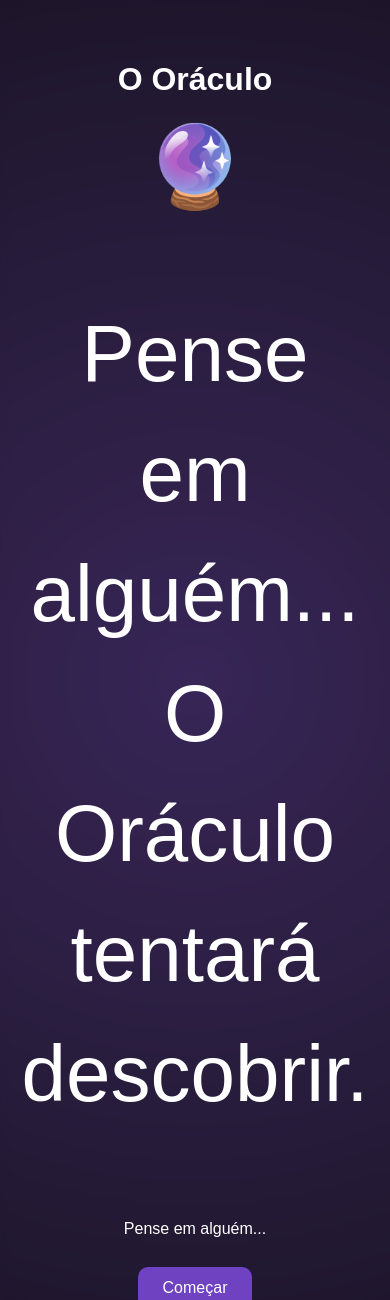
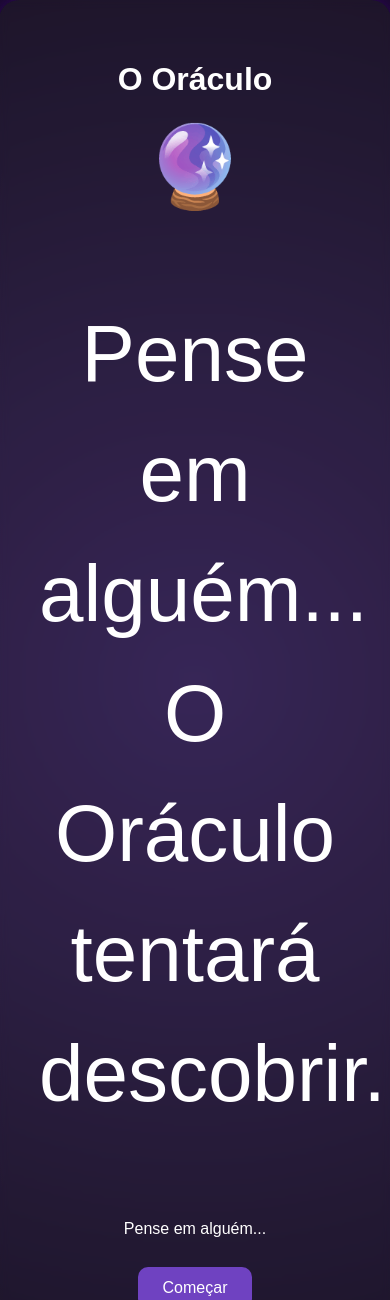
Before and after one commit to leonardozell/oraculo-game, a Flask app: page / in a window 390 px wide. Shown: the top 1300 px of the page. Run offline with Flask 3, Linux system fonts and the light colour scheme.

Commit message:
Melhora a largura e responsividade css

```diff
--- a/static/css/style.css
+++ b/static/css/style.css
@@ -42,7 +42,8 @@ body {
     backdrop-filter:
         blur(4px);
 
-    width: 420px;
+    width: 80%;
+    max-width: 900px;
 }
 
 h1 {
```
